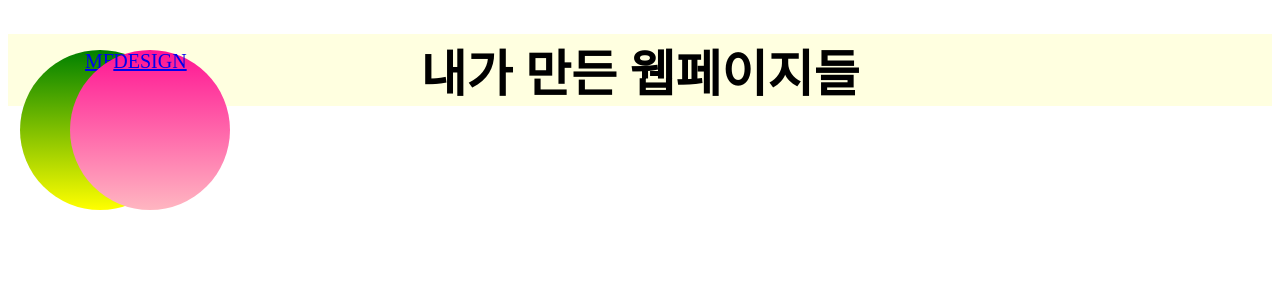
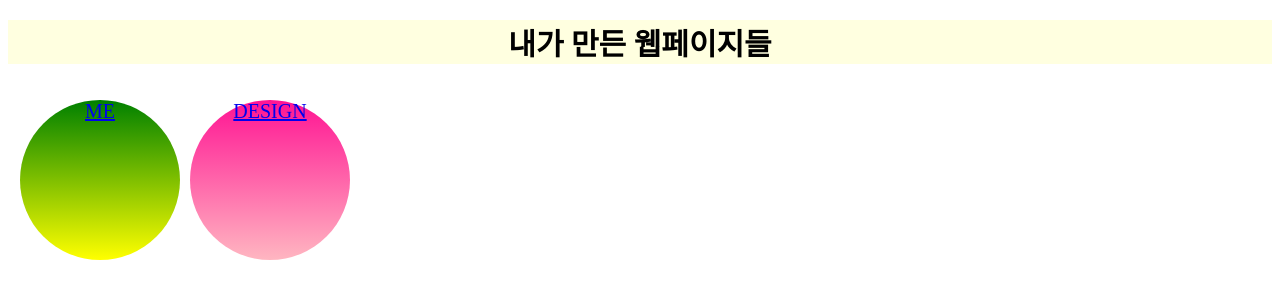
Before and after one commit to yoonseoin/whereisee, a plain HTML site: page index.html in a window 1280 px wide. Drawn offline with Linux system fonts and the light colour scheme.

Commit message:
Update style.css

```diff
--- a/style.css
+++ b/style.css
@@ -2,16 +2,13 @@
 	body {
 		background-color: lightblue;
 	}
- 	p {
- 		font-size: 20px;
- 	}
  }
 * {
 	text-align: center;
 }
 header {
 	background-color: lightyellow;
-	font-size: 25px;
+	font-size: 15px;
 
 }
 .a {
@@ -20,7 +17,7 @@ header {
 	border-radius: 80px;
 	background:linear-gradient(green, yellow);
 	position: absolute;
-	top: 50px;
+	top: 100px;
 	left: 20px;
 	font-size: 20px;
 	text-decoration-line: underline;
@@ -31,8 +28,8 @@ header {
 	border-radius: 80px;
 	background:linear-gradient(deeppink, lightpink);
 	position: absolute;
-	top: 50px;
-	left: 70px;
+	top: 100px;
+	left: 190px;
 	font-size: 20px;
 	text-decoration-line: underline;
 }
```
